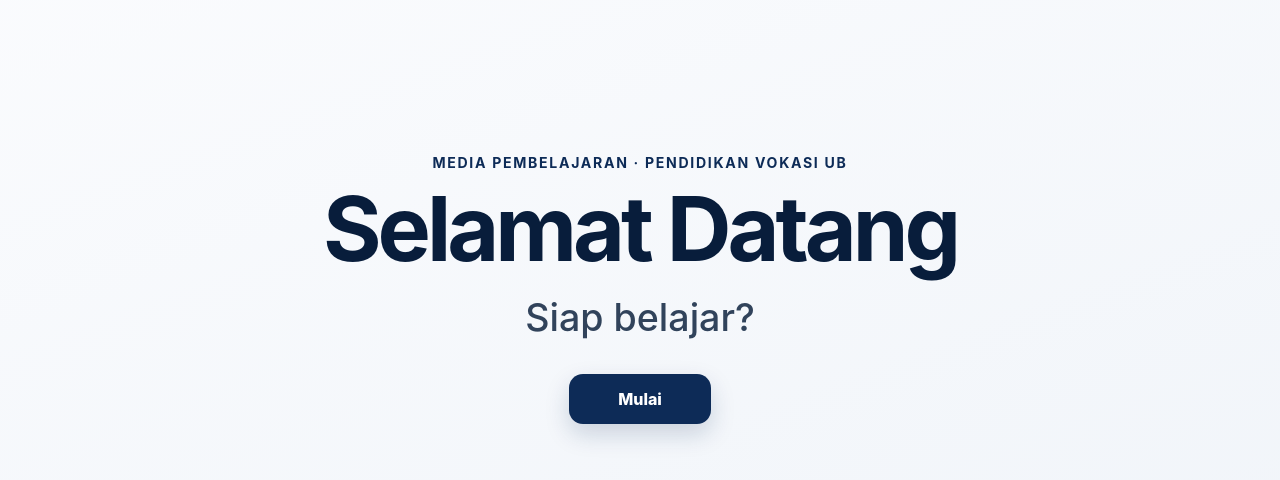
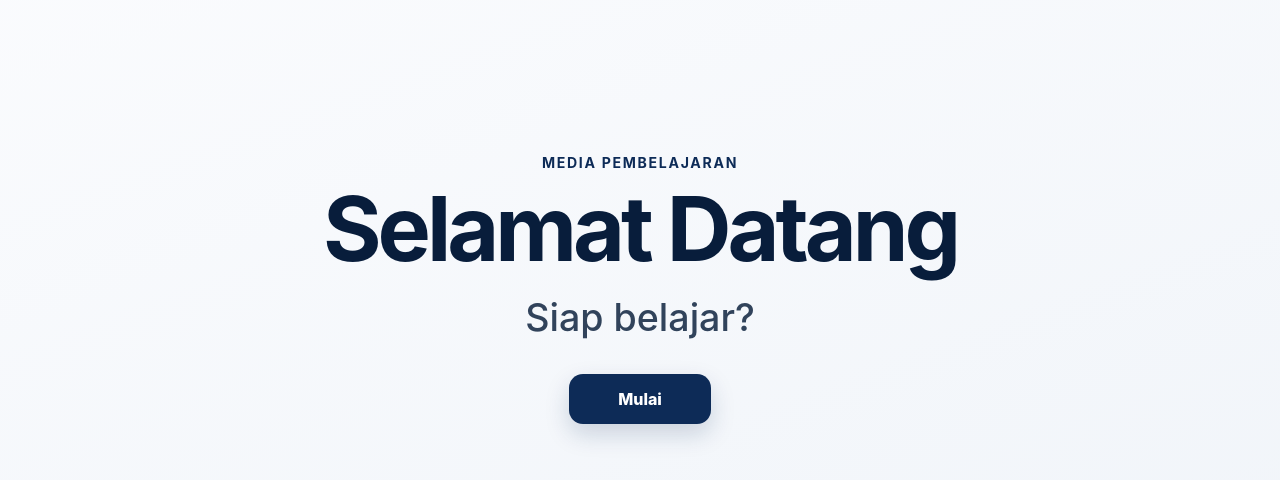
Before and after one commit to YDAUB/Game-play, a plain HTML site: page index.html in a window 1280 px wide. Shown: the part 126-606 px from the top of the page. Drawn offline with Linux system fonts and the light colour scheme.

Commit message:
Update index.html

```diff
--- a/index.html
+++ b/index.html
@@ -199,7 +199,7 @@
 
         <main class="welcome" id="welcome" aria-labelledby="welcomeTitle">
             <div class="welcome-content" id="welcomeContent">
-                <p class="eyebrow">Media Pembelajaran · Pendidikan Vokasi UB</p>
+                <p class="eyebrow">Media Pembelajaran</p>
                 <h1 id="welcomeTitle">Selamat Datang</h1>
                 <p class="question">Siap belajar?</p>
                 <button class="start-btn" id="startButton" type="button">Mulai</button>
```
